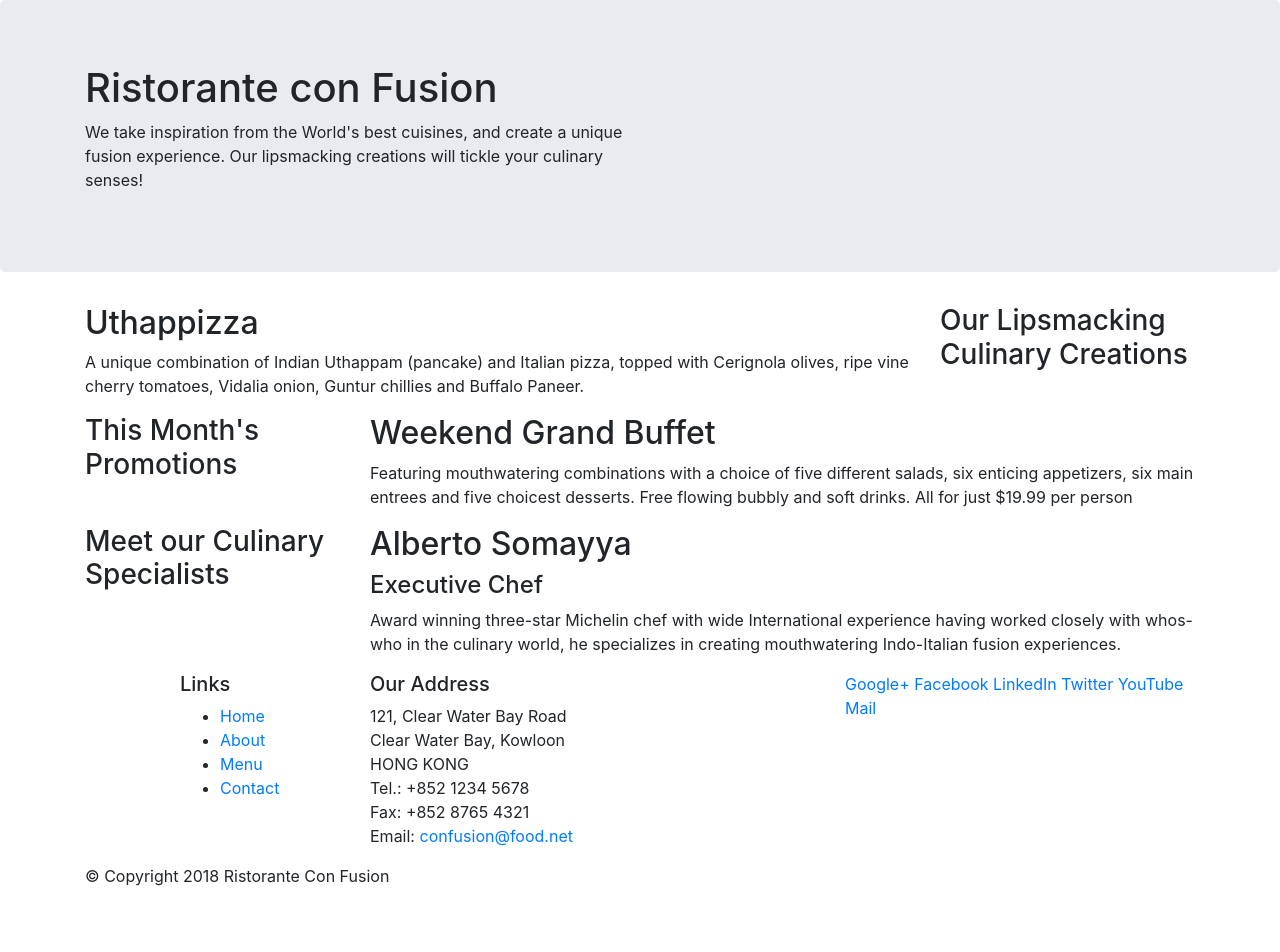
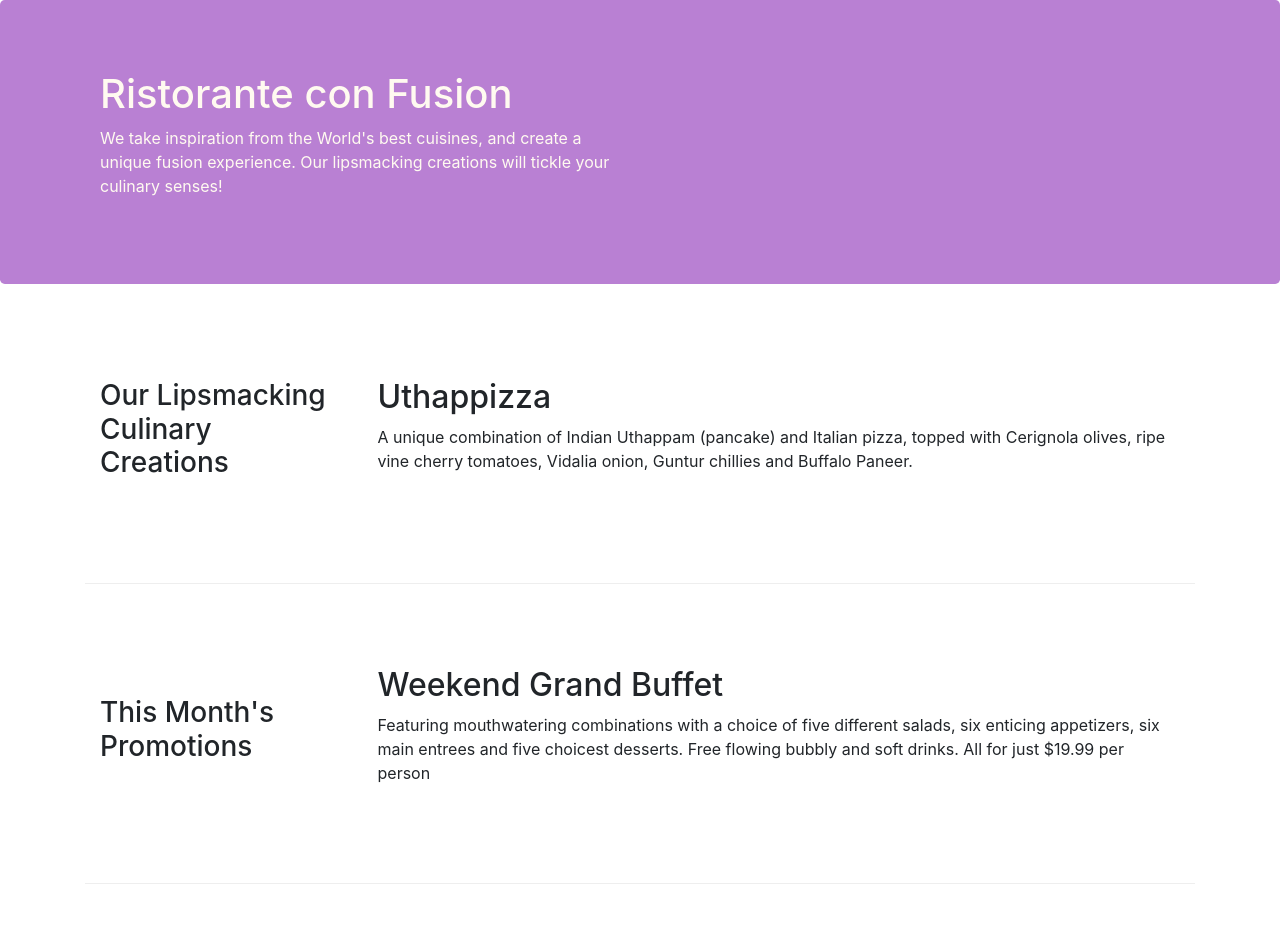
Before and after one commit to Vidyansh31/front-end-Web-development-with-Bootstrap, a website: page index.html in a window 1280 px wide. Shown: the top 952 px of the page. Before the commit the page ends 904 px from the top, so only its background shows below. Drawn offline with nearby package versions, Linux system fonts and the light colour scheme.

Commit message:
Bootstrap grid part 2

```diff
--- /dev/null
+++ b/css/style.css
@@ -0,0 +1,29 @@
+.row-header{
+    margin: 0px auto;
+    padding: 0px;
+}
+
+.row-content {
+    margin: 0px auto;
+    padding: 50px 0px 50px 0px;
+    border-bottom: 1px ridge;
+    min-height: 300px;
+}
+
+.footer {
+    margin: 0px auto;
+    padding: 20px 0px 20px 0px;
+    background-color: rgba(144, 142, 142, 0.767);
+
+}
+
+.jumbotron{
+    background-color: rgb(185, 128, 211);
+    color: floralwhite;
+    margin: 0px auto;
+    padding:70px 0px;
+}
+
+.address{
+    font-size: 80%;
+}
--- a/index.html
+++ b/index.html
@@ -9,6 +9,7 @@
 
      <!-- Bootstrap CSS -->
      <link rel="stylesheet" href="node_modules/bootstrap/dist/css/bootstrap.min.css">
+     <link rel="stylesheet" href="css/style.css">
     <title>Ristorante Con Fusion</title>
 </head>
 
@@ -16,7 +17,7 @@
 
     <header class="jumbotron">
         <div class="container">
-            <div class="row">
+            <div class="row row-header">
                 <div class="col-12 col-sm-6">
                     <h1>Ristorante con Fusion</h1>
                     <p>We take inspiration from the World's best cuisines, and create a unique fusion experience. Our lipsmacking creations will tickle your culinary senses!</p>
@@ -28,18 +29,18 @@
     </header>
 
     <div class="container">
-        <div class="row">
-            <div class="col-12 col-sm-4 order-last col-md-3">
+        <div class="row row-content align-items-center">
+        <div class="col-12 col-sm-4 col-md-3">
                 <h3>Our Lipsmacking Culinary Creations</h3>
             </div>
-            <div class ="col col-sm order-first col-md">
+            <div class ="col col-sm  col-md">
                 <h2>Uthappizza</h2>
                 <p>A unique combination of Indian Uthappam (pancake) and Italian pizza, topped with Cerignola olives, ripe vine cherry tomatoes, Vidalia onion, Guntur chillies and Buffalo Paneer.</p>
             </div>
         </div>
 
 
-        <div class ="row">
+        <div class ="row row-content align-items-center">
             <div class="col-12 col-sm-4 col-md-3">
                 <h3>This Month's Promotions</h3>
             </div>
@@ -49,7 +50,7 @@
             </div>
         </div>
 
-        <div class="row">
+        <div class="row row-content align-items-center">
             <div class="col-12 col-sm-4 col-md-3">
                 <h3>Meet our Culinary Specialists</h3>
             </div>
@@ -61,12 +62,12 @@
         </div>
     </div>
 
-    <footer>
+    <footer class="footer ">
         <div class="container">
             <div class="row">
                 <div class="col-4 offset-1 col-sm-2">
                     <h5>Links</h5>
-                    <ul>
+                    <ul class="list-unstyled">
                         <li><a href="#">Home</a></li>
                         <li><a href="#">About</a></li>
                         <li><a href="#">Menu</a></li>
@@ -84,8 +85,8 @@
 		              Email: <a href="mailto:confusion@food.net">confusion@food.net</a>
 		           </address>
                 </div>
-                <div class="col-12 col-sm-4">
-                    <div>
+                <div class="col-12 col-sm-4 align-self-center">
+                    <div class="text-center">
                         <a href="http://google.com/+">Google+</a>
                         <a href="http://www.facebook.com/profile.php?id=">Facebook</a>
                         <a href="http://www.linkedin.com/in/">LinkedIn</a>
@@ -95,7 +96,7 @@
                     </div>
                 </div>
            </div>
-           <div class="row">
+           <div class="row justify-content-center">
                 <div class="col-auto">
                     <p>© Copyright 2018 Ristorante Con Fusion</p>
                 </div>
```
